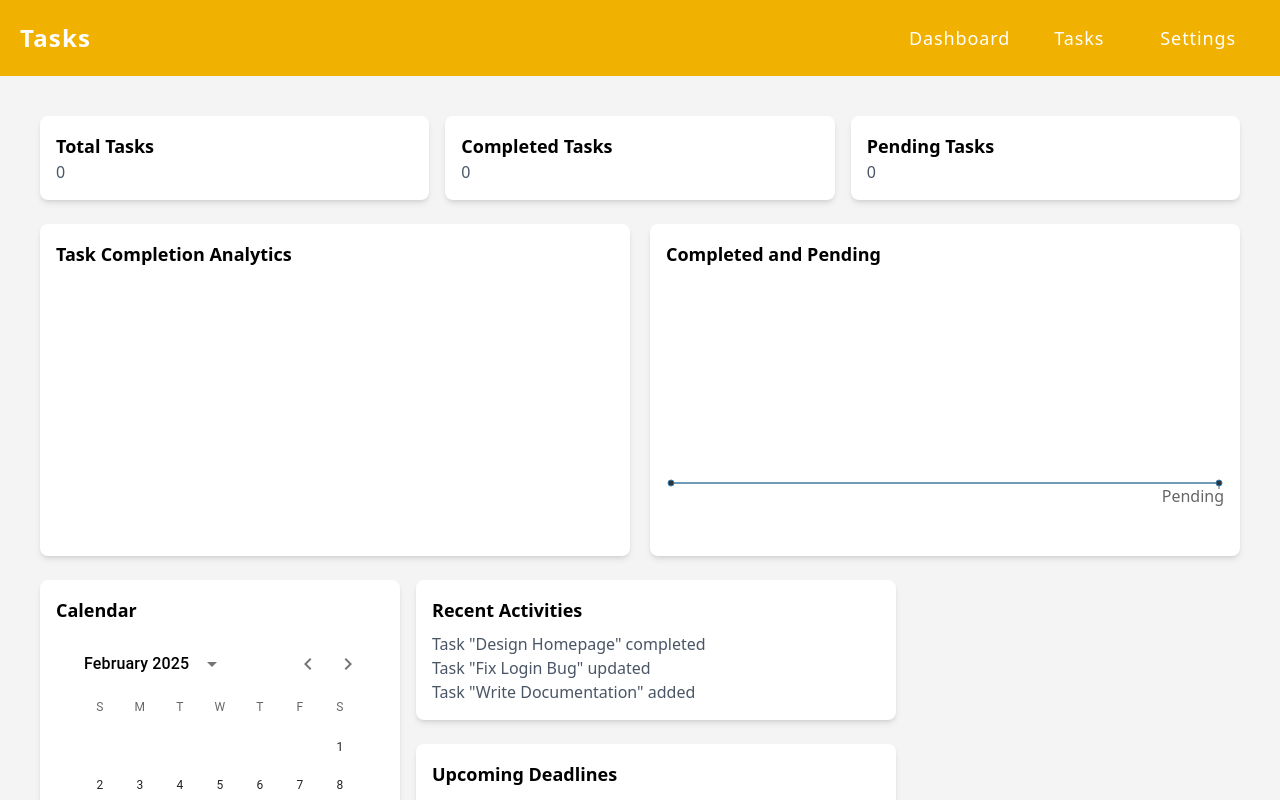
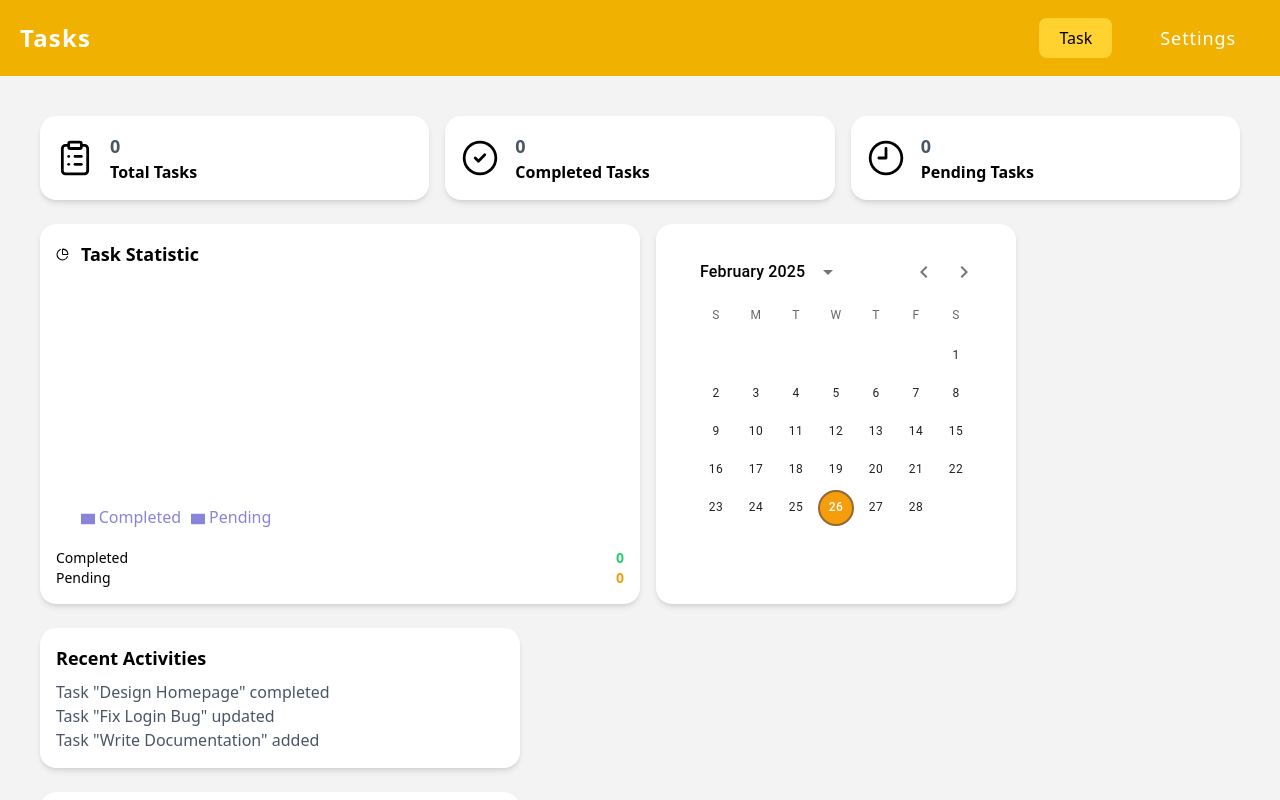
Before and after one commit to rdxnandi/task-manager, a React (Vite) app: page / in a window 1280 px wide. Shown: the top 800 px of the page. Built offline with nearby package versions, Linux system fonts and the light colour scheme.

Commit message:
minor changes

```diff
--- a/src/components/Header.jsx
+++ b/src/components/Header.jsx
@@ -14,14 +14,11 @@ function Header() {
         </div>
 
         <nav className="p-4 flex items-center gap-10">
-          <ul className="flex gap-7 text-white">
-            <li className="tracking-wider text-lg hover:bg-yellow-600 hover:rounded-md p-2">
-              <Link to="/">Dashboard</Link>
-            </li>
-            <li className="tracking-wider text-lg hover:bg-yellow-600 hover:rounded-md p-2">
-              <Link to="/tasks">Tasks</Link>
-            </li>
-          </ul>
+          <Link to="/tasks">
+            <button className="bg-amber-300 px-5 py-2 rounded-lg cursor-pointer">
+              Task
+            </button>
+          </Link>
           <button
             onClick={() => setIsSettingOpen(true)}
             className="text-lg tracking-wider hover:bg-yellow-600 hover:rounded-md p-2 cursor-pointer text-white"
--- a/src/components/Layout.jsx
+++ b/src/components/Layout.jsx
@@ -6,7 +6,7 @@ function Layout({ children }) {
   return (
     <>
       <Header />
-      <div className="min-h-screen bg-[#f4f4f4] p-10">{children}</div>
+      <div className="min-h-screen bg-[#f3f3f3] p-10">{children}</div>
       <Footer />
     </>
   );
--- a/src/pages/Dashboard.jsx
+++ b/src/pages/Dashboard.jsx
@@ -4,89 +4,112 @@ import { AdapterDayjs } from "@mui/x-date-pickers/AdapterDayjs";
 import { LocalizationProvider } from "@mui/x-date-pickers/LocalizationProvider";
 import { DateCalendar } from "@mui/x-date-pickers/DateCalendar";
 import dayjs from "dayjs";
-import { LineChart, Line, XAxis, Tooltip, ResponsiveContainer } from "recharts";
+import { Tooltip, PieChart, Pie, Cell, Legend } from "recharts";
 import NotificationSnackbar from "../components/NotificationSnackbar";
+import { Clock9, CircleCheck, ClipboardList, ChartPie } from "lucide-react";
 
 function Dashboard({ tasks }) {
   const completedTasks = tasks.filter((task) => task.completed).length;
   const pendingTasks = tasks.length - completedTasks;
   const [date, setDate] = useState(dayjs());
 
-  const taskAnalyticData = tasks.map((task, index) => ({
-    name: `Task ${index + 1}`,
-    task: index + 1,
-  }));
-
   const taskStatusData = [
-    { name: "Completed", value: completedTasks },
-    { name: "Pending", value: pendingTasks },
+    { name: "Completed", value: completedTasks, color: "#2ECC71" },
+    { name: "Pending", value: pendingTasks, color: "#F39C12" },
   ];
 
   return (
     <Layout>
       {/* Dashboard Overview */}
       <div className="grid grid-cols-3 gap-4">
-        <div className="p-4 bg-white shadow-md rounded-lg">
-          <h3 className="lg:text-lg text-xm font-bold">Total Tasks</h3>
-          <p className="text-gray-600">{tasks.length}</p>
-        </div>
-        <div className="p-4 bg-white shadow-md rounded-lg">
-          <h3 className="lg:text-lg text-sm font-bold">Completed Tasks</h3>
-          <p className="text-gray-600">{completedTasks}</p>
-        </div>
-        <div className="p-4 bg-white shadow-md rounded-lg">
-          <h3 className="lg:text-lg font-bold text-sm">Pending Tasks</h3>
-          <p className="text-gray-600">{pendingTasks}</p>
+        <div className="p-4 shadow-md rounded-2xl bg-white flex items-center gap-4">
+          <ClipboardList size={38} strokeWidth={1.75} />
+          <div>
+            <h3 className="text-gray-600 font-bold text-lg">{tasks.length}</h3>
+            <p className="font-semibold">Total Tasks</p>
           </div>
         </div>
-
-      <div className="w-full flex lg:flex-row gap-5 flex-col">
-        {/* Advanced Analytics */}
-        <div className="mt-6 p-4 bg-white shadow-md lg:w-1/2 w-full rounded-lg">
-          <h3 className="text-lg font-bold">Task Completion Analytics</h3>
-          <div className="mt-4 h-64">
-            <ResponsiveContainer width="100%" height={250}>
-              <LineChart data={taskAnalyticData}>
-                <XAxis dataKey="name" stroke="#333" />
-                <Tooltip />
-                <Line dataKey="tasks" fill="#8884d8" barSize={30} />
-              </LineChart>
-            </ResponsiveContainer>
+        <div className="p-4 bg-white shadow-md rounded-2xl flex items-center gap-4">
+          <CircleCheck size={38} strokeWidth={1.75} />
+          <div>
+            <h3 className="text-gray-600 font-bold text-lg">
+              {completedTasks}
+            </h3>
+            <p className="font-semibold">Completed Tasks</p>
           </div>
         </div>
-
-        <div className="mt-6 p-4 bg-white shadow-md lg:w-1/2 w-full rounded-lg">
-          <h2 className="text-lg font-bold">Completed and Pending</h2>
-          <ResponsiveContainer width="100%" height={250}>
-            <LineChart data={taskStatusData}>
-              <XAxis dataKey="name" />
-              <Tooltip />
-              <Line dataKey="value" fill="#333" />
-            </LineChart>
-          </ResponsiveContainer>
+        <div className="p-4 bg-white shadow-md rounded-2xl flex items-center gap-4">
+          <Clock9 size={38} strokeWidth={1.75} />
+          <div>
+            <h3 className="text-gray-600 font-bold text-lg">{pendingTasks}</h3>
+            <p className="font-semibold">Pending Tasks</p>
+          </div>
         </div>
       </div>
 
       <div className="flex gap-4 w-full flex-col lg:flex-row">
+        {/* Statistic */}
+        <div className="mt-6 p-4 bg-white shadow-md lg:w-1/2 w-full rounded-2xl">
+          <div className="flex gap-3 items-center">
+            <ChartPie size={13} />
+            <h3 className="text-lg font-semibold">Task Statistic</h3>
+          </div>
+          <div className="mt-4 h-64">
+            <PieChart width={250} height={250}>
+              <Pie
+                data={taskStatusData}
+                dataKey="value"
+                nameKey="name"
+                cx="50%"
+                cy="50%"
+                innerRadius={50}
+                outerRadius={80}
+                fill="#8884d8"
+              >
+                {taskStatusData.map((entry, index) => {
+                  <Cell key={`cell-${index}`} fill={entry.color} />;
+                })}
+              </Pie>
+              <Tooltip />
+              <Legend />
+            </PieChart>
+          </div>
+          <ul className="mt-2 text-sm">
+            {taskStatusData.map((item, index) => (
+              <li key={index} className="flex justify-between">
+                <span>{item.name}</span>
+                <span className="font-bold" style={{ color: item.color }}>
+                  {item.value}
+                </span>
+              </li>
+            ))}
+          </ul>
+        </div>
+
         {/* Calendar Integration using MUI */}
-        <div className="mt-6 p-4 bg-white shadow-md rounded-lg lg:w-[30%] w-full">
-          <h3 className="text-lg font-bold">Calendar</h3>
-          <div className="mt-2">
+        <div className="mt-6 p-4 bg-white shadow-md rounded-2xl lg:w-[30%] w-full">
           <LocalizationProvider dateAdapter={AdapterDayjs}>
             <DateCalendar
               value={date}
               onChange={(newDate) => setDate(newDate)}
+              sx={{
+                "& .Mui-selected": {
+                  backgroundColor: "#f59e0b !important",
+                  color: "white !important",
+                  border: "2px solid #996633",
+                },
+                "& .Mui-selected:hover": {
+                  backgroundColor: "#d97706 !important",
+                },
+              }}
             />
           </LocalizationProvider>
         </div>
-          <p className="mt-2 text-gray-600">
-            Selected Date: {date.format("MMMM D, YYYY")}
-          </p>
       </div>
 
       <div className="lg:w-[40%] w-full">
         {/* Recent Activities */}
-          <div className="mt-6 p-4 bg-white shadow-md rounded-lg">
+        <div className="mt-6 p-4 bg-white shadow-md rounded-2xl">
           <h3 className="text-lg font-bold">Recent Activities</h3>
           <ul className="mt-2 text-gray-600">
             <li>Task "Design Homepage" completed</li>
@@ -96,13 +119,12 @@ function Dashboard({ tasks }) {
         </div>
 
         {/* Upcoming Deadlines */}
-          <div className="mt-6 p-4 bg-white shadow-md rounded-lg">
+        <div className="mt-6 p-4 bg-white shadow-md rounded-2xl">
           <h3 className="text-lg font-bold">Upcoming Deadlines</h3>
           <ul className="mt-2 text-gray-600">
             <li>Task "Deploy Project" - Due in 2 days</li>
             <li>Task "Client Presentation" - Due in 5 days</li>
           </ul>
-          </div>
         </div>
       </div>
       <div>
--- a/src/pages/Settings.jsx
+++ b/src/pages/Settings.jsx
@@ -24,7 +24,7 @@ function Settings({ isOpen, onClose }) {
 
   return (
     <div
-      className={`fixed inset-0 z-10 flex justify-end transition-opacity duration-300 ${
+      className={`fixed inset-0 z-10 flex justify-end transition-opacity duration-300 select-none ${
         isOpen ? "visible" : "invisible"
       }`}
     >
--- a/src/pages/Tasks.jsx
+++ b/src/pages/Tasks.jsx
@@ -41,7 +41,7 @@ function Tasks({ tasks, setTasks }) {
 
   return (
     <Layout>
-      <div className="p-4 bg-white shadow-md rounded-lg">
+      <div className="p-4">
         <div className="flex gap-3 justify-center mt-6">
           <input
             type="text"
```
Also changed, not shown: vercel.json (added). Lines whose indentation alone changed are shown as unchanged.
